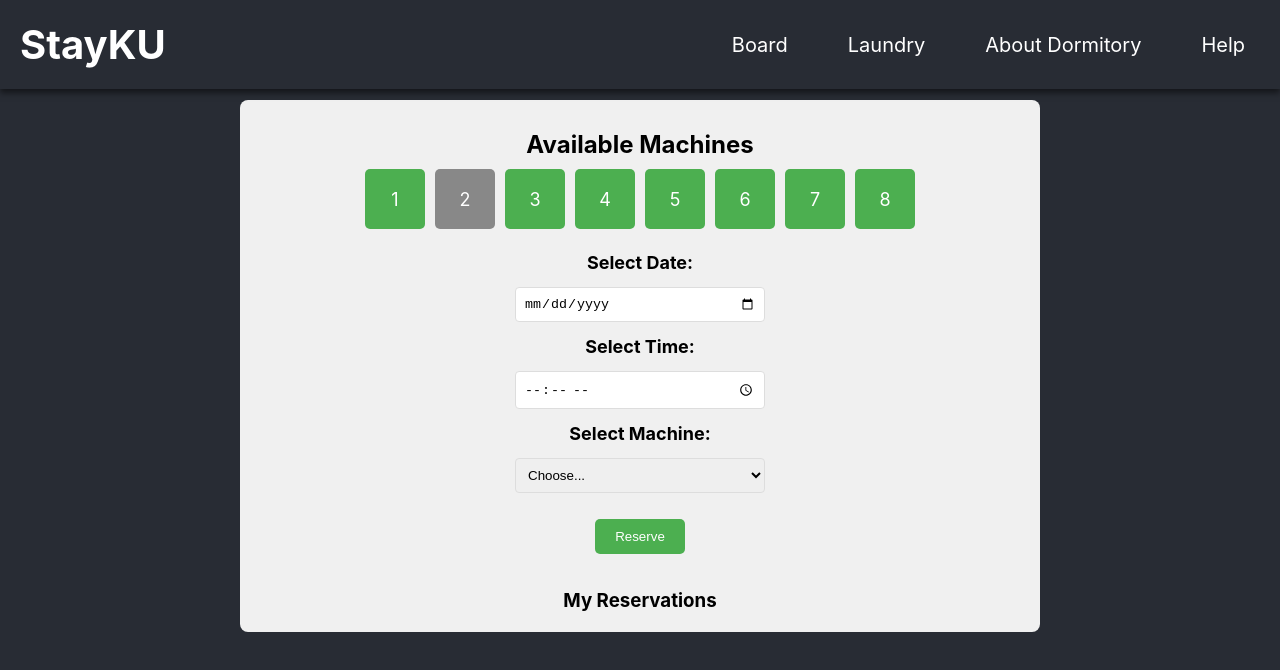
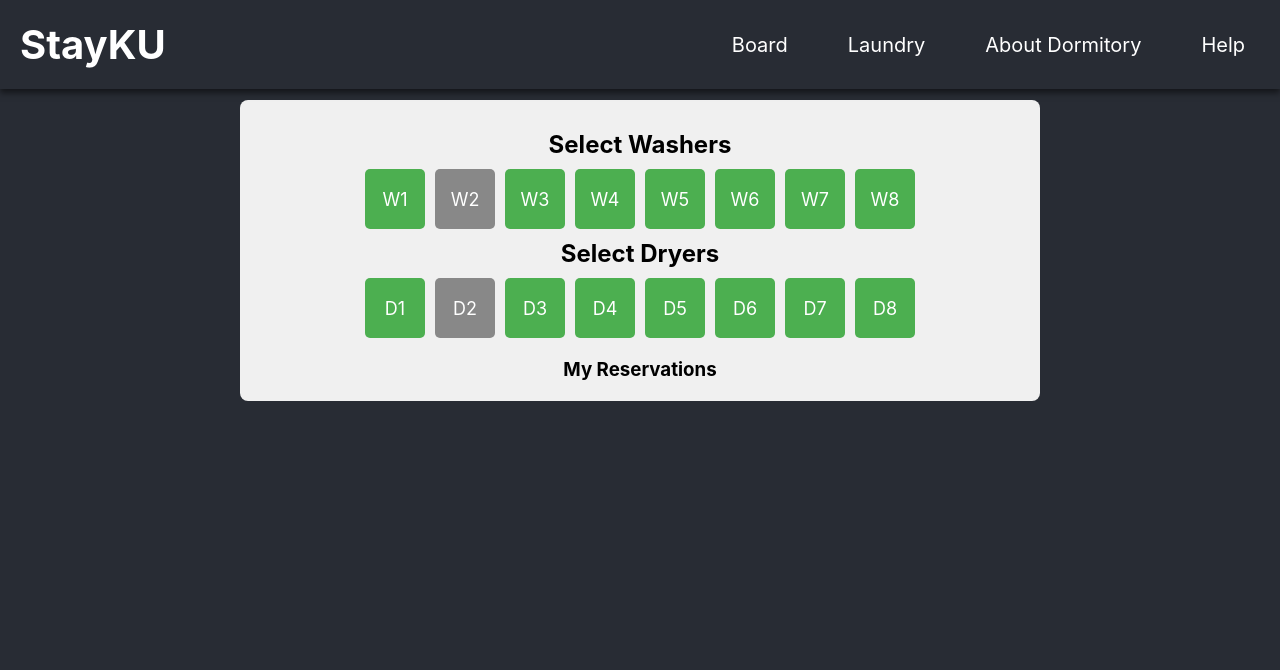
Before and after one commit to sebiinim/StayKU, a React (Create React App) app in the folder FrontEnd/: page /Laundry/Reservation in a window 1280 px wide. Shown: the top 670 px of the page. Built offline with nearby package versions, Linux system fonts and the light colour scheme.

Commit message:
건조기 예약, 날짜/시간 팝업창 추가

```diff
--- a/FrontEnd/src/components/pages/Laundry/Reservation.css
+++ b/FrontEnd/src/components/pages/Laundry/Reservation.css
@@ -108,14 +108,14 @@
 .form-input {
     margin: 1px;
     padding: 8px;
-    border: 1px solid #ddd;
+    border: 1px solid #000000;
     border-radius: 4px;
     width: 250px; /* 입력 칸 크기 확대 */
 }
 
 .submit-button {
     padding: 10px 20px;
-    margin: 15px;
+    margin: 5px;
     background-color: #4CAF50;
     color: white;
     border: none;
@@ -141,3 +141,55 @@
 .reservation-list li {
     margin: 5px 0;
 }
+
+/* 팝업 오버레이 */
+.popup-overlay {
+    position: fixed;
+    top: 0;
+    left: 0;
+    width: 100%;
+    height: 100%;
+    background-color: rgba(0, 0, 0, 0.5);
+    display: flex;
+    justify-content: center;
+    align-items: center;
+    z-index: 1000;
+}
+
+/* 팝업 창 */
+.popup {
+    background-color: white;
+    color: black;
+    padding: 20px;
+    border-radius: 8px;
+    box-shadow: 0 4px 6px rgba(0, 0, 0, 0.3);
+    text-align: center;
+    min-width: 300px;
+    display: flex;
+    flex-direction: column;  /* 세로 배치로 변경 */
+    gap: 10px;
+}
+
+.popup h3 {
+    margin-bottom: 15px;
+}
+
+.cancel-button {
+    padding: 10px 20px;
+    margin: 5px;
+    background-color: #888;
+    color: white;
+    border: none;
+    border-radius: 5px;
+    cursor: pointer;
+}
+
+.cancel-button:hover {
+    background-color: #555;
+}
+
+.button-group {
+    display: flex;
+    justify-content: center;  /* 버튼들을 중앙 정렬 */
+    gap: 10px;                /* 버튼 사이 간격 */
+}
--- a/FrontEnd/src/components/pages/Laundry/Reservation.js
+++ b/FrontEnd/src/components/pages/Laundry/Reservation.js
@@ -7,21 +7,35 @@ function Reservation() {
     const [selectedTime, setSelectedTime] = useState('');
     const [selectedMachine, setSelectedMachine] = useState('');
     const [reservations, setReservations] = useState([]);
+    const [isPopupOpen, setIsPopupOpen] = useState(false);
+    const [currentMachine, setCurrentMachine] = useState(null);
 
     const navigate = useNavigate();
 
     const handleReservation = () => {
-        if (!selectedDate || !selectedTime || !selectedMachine) {
-            alert('모든 항목을 선택하세요.');
+        if (!selectedDate || !selectedTime) {
+            alert('날짜와 시간을 모두 입력하세요.');
             return;
         }
         const newReservation = {
-            machine: selectedMachine,
+            machine: `${currentMachine}`,
             date: selectedDate,
             time: selectedTime,
         };
         setReservations([...reservations, newReservation]);
         alert('예약이 완료되었습니다.');
+        setIsPopupOpen(false);  // 팝업 닫기
+    };
+
+    const openPopup = (machineType, machineNumber) => {
+        const machineLabel = `${machineType} ${machineNumber}`;
+        setCurrentMachine(machineLabel);
+        setSelectedMachine(machineLabel);
+        setIsPopupOpen(true);
+    };
+
+    const closePopup = () => {
+        setIsPopupOpen(false);
     };
 
     const goToDashBoard = () => {
@@ -76,23 +90,46 @@ function Reservation() {
                 </nav>
             </header>
 
-            {/* 예약 상태 확인 */}
+            {/* 예약 상태 확인 - 세탁기*/}
             <div className="status-section">
-                <h2>Available Machines</h2>
+                <h2>Select Washers</h2>
                 <div className="machine-status">
                     {[...Array(8)].map((_, index) => (
                         <div
-                            key={index}
-                            className={`machine ${index === 1 ? 'in-use' : 'available'}`}>
-                            {index + 1}
+                            key={`W${index + 1}`}
+                            className={`machine ${index === 1 ? 'in-use' : 'available'}`}
+                            onClick={() => openPopup('Washer', index + 1)}
+                            style={{ cursor: "pointer" }}
+                        >
+                            W{index + 1}
+                        </div>
+                    ))}
+                </div>
+            </div>
+
+            {/* 예약 상태 확인 - 건조기*/}
+            <div className="status-section">
+                <h2>Select Dryers</h2>
+                <div className="machine-status">
+                    {[...Array(8)].map((_, index) => (
+                        <div
+                            key={`D${index + 1}`}
+                            className={`machine ${index === 1 ? 'in-use' : 'available'}`}
+                            onClick={() => openPopup('Dryer', index + 1)}
+                            style={{ cursor: "pointer" }}
+                        >
+                            D{index + 1}
                         </div>
                     ))}
                 </div>
             </div>
 
 
-            {/* 예약 입력 폼 */}
-            <div className="form-section">
+            {/* 예약 입력 팝업 */}
+            {isPopupOpen && (
+                <div className="popup-overlay">
+                    <div className="popup">
+                        <h3>{currentMachine} Reservation</h3>
                         <label>Select Date:</label>
                         <input
                             type="date"
@@ -109,20 +146,14 @@ function Reservation() {
                             className="form-input"
                         />
 
-                <label>Select Machine:</label>
-                <select
-                    value={selectedMachine}
-                    onChange={(e) => setSelectedMachine(e.target.value)}
-                    className="form-input"
-                >
-                    <option value="">Choose...</option>
-                    {Array.from({ length: 8 }, (_, i) => (
-                        <option key={i} value={`Machine ${i + 1}`}>{`Machine ${i + 1}`}</option>
-                    ))}
-                </select>
-
+                        {/* 버튼 그룹 */}
+                        <div className="button-group">
                             <button onClick={handleReservation} className="submit-button">Reserve</button>
+                            <button onClick={closePopup} className="cancel-button">Cancel</button>
                         </div>
+                    </div>
+                </div>
+            )}
 
             {/* 예약 목록 */}
             <div className="reservation-list">
```
Lines whose indentation alone changed are shown as unchanged.
